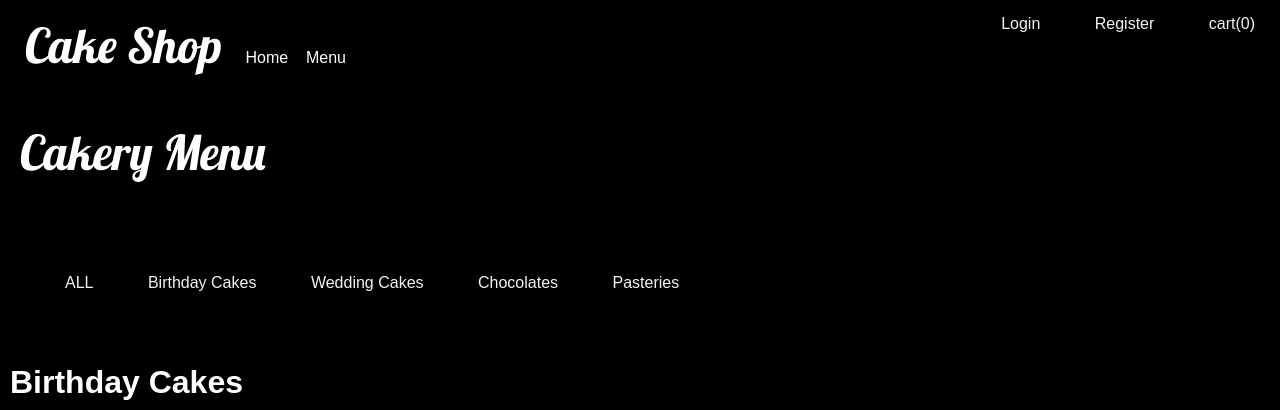
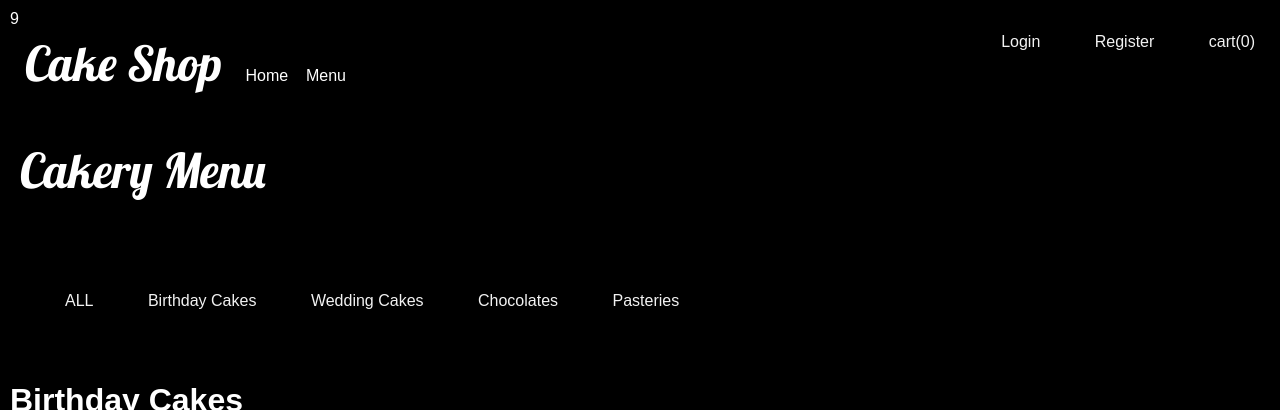
Before and after one commit to manjiri13/final-cake, a Django app: page /menu/ in a window 1280 px wide. Shown: the top 410 px of the page. Run offline with Django 3.2, Linux system fonts and the light colour scheme; data comes from the database, SQL or seed files in the repository; some libraries are stand-ins or nearby versions.

Commit message:
MODIFIED

```diff
--- a/templates/store/menu.html
+++ b/templates/store/menu.html
@@ -1,4 +1,4 @@
-{% extends "base.html" %} {% load static %}{% block content %}
+9{% extends "base.html" %} {% load static %}{% block content %}
 
 <head>
 <title>menu</title>
```
